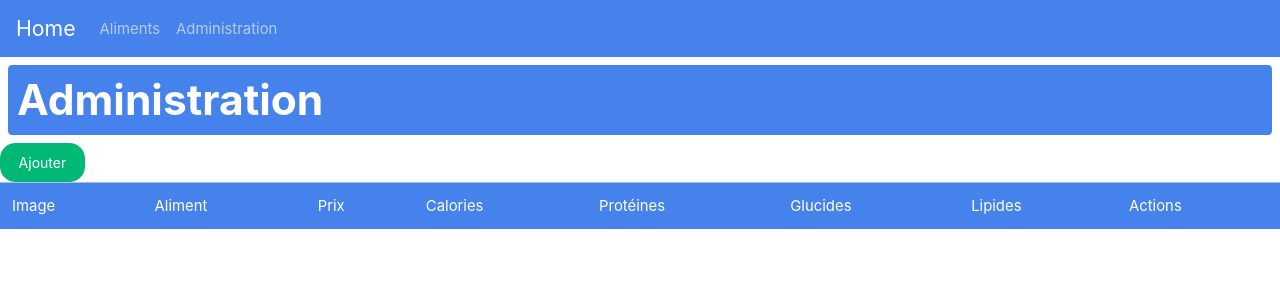
After one commit to Hugo-22/Symfony_Food, a Symfony app: template templates/admin/admin_aliment/adminAliment.html.twig in a window 1280 px wide. The commit adds this page. Shown: the top 300 px of the page. Run offline with Twig, Linux system fonts and the light colour scheme; the template is opened without the code that fills it, so the values that code supplies are empty; some libraries are stand-ins or nearby versions.

Commit message:
update food admin

```diff
--- a/public/css/main.css
+++ b/public/css/main.css
@@ -3,3 +3,9 @@
     height: 120px;
     object-fit: cover;
 }
+
+.perso_imgAlimentAdmin {
+    width: 70px;
+    height: 60px;
+    object-fit: cover;
+}
--- /dev/null
+++ b/templates/admin/admin_aliment/adminAliment.html.twig
@@ -0,0 +1,39 @@
+{% extends 'base.html.twig' %}
+
+{% block title %}Admin{% endblock %}
+
+
+{% block monTitre %}Administration{% endblock %}
+
+{% block body %}
+
+<a href="" class="btn btn-success">Ajouter</a>
+
+<table class="table">
+    <tr class="table-primary">
+        <td>Image</td>
+        <td>Aliment</td>
+        <td>Prix</td>
+        <td>Calories</td>
+        <td>Protéines</td>
+        <td>Glucides</td>
+        <td>Lipides</td>
+        <td>Actions</td>
+    </tr>
+    {% for aliment in aliments %}
+        <tr>
+            <td><img src="{{asset('images/' ~ aliment.image)}}" class="perso_imgAlimentAdmin"></td>
+            <td><strong>{{aliment.nom}}</strong></td>
+            <td>{{aliment.prix}}€</td>
+            <td>{{aliment.calorie}}</td>
+            <td>{{aliment.proteine}}</td>
+            <td>{{aliment.glucide}}</td>
+            <td>{{aliment.lipide}}</td>
+            <td>
+                <a href="{{path('admin_aliment_modification', {'id' :aliment.id})}}" class="btn btn-secondary">Modifier</a>
+                <a href="" class="btn btn-danger">Supprimer</a>
+            </td>
+        </tr>
+    {% endfor %}
+</table>
+{% endblock %}
--- a/templates/base.html.twig
+++ b/templates/base.html.twig
@@ -15,10 +15,13 @@
 
             <div class="collapse navbar-collapse" id="navbarColor01">
               <ul class="navbar-nav mr-auto">
-                <li class="nav-item ">
-                  <a class="nav-link" href="/">Aliments</a>
-                </li>
-
+                  <li class="nav-item ">
+                    <a class="nav-link" href="/">Aliments</a>
+                  </li>
+                  <li class="nav-item ">
+                    <a class="nav-link" href="{{path('admin_aliment')}}">Administration</a>
+                  </li>
+              </ul>
 
 
             </div>
```
Also changed, not shown: src/Controller/Admin/AdminAlimentController.php (added, +47 -0 lines), src/Form/AlimentType.php (added, +31 -0 lines), templates/admin/admin_aliment/modificationAliment.html.twig (added, +25 -0 lines), 1 other file.
